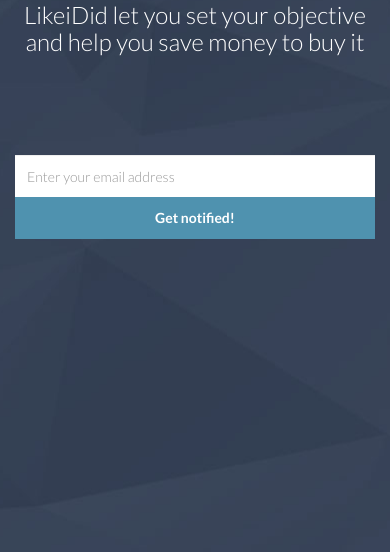
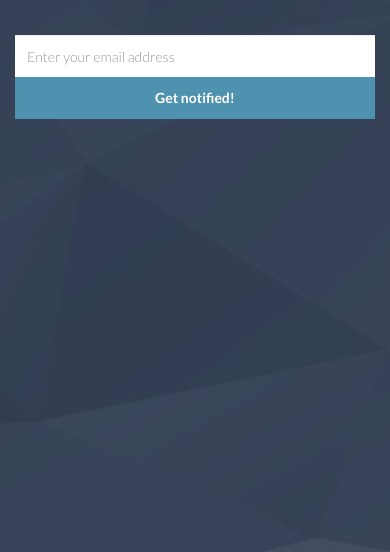
Before and after one commit to likeidid-org/likeidid-org.github.io, a plain HTML site: page index.html in a window 390 px wide. Shown: the part 292-844 px from the top of the page. Drawn offline with nearby package versions, Linux system fonts and the light colour scheme.

Commit message:
Fix responsive layout for mobile

```diff
--- a/css/main.css
+++ b/css/main.css
@@ -141,6 +141,15 @@ p.copyright {
 
 /* Media queries */
 @media (max-width: 768px) {
+	#wrapper {
+    padding: 0;
+	}
+	#wrapper h1 {
+    margin-top: 30px;
+  }
+  #mc-embedded-subscribe-form {
+    margin-top: 60px;
+	}
 	form.signup input {
 	  width: 100%;
 	}
```
